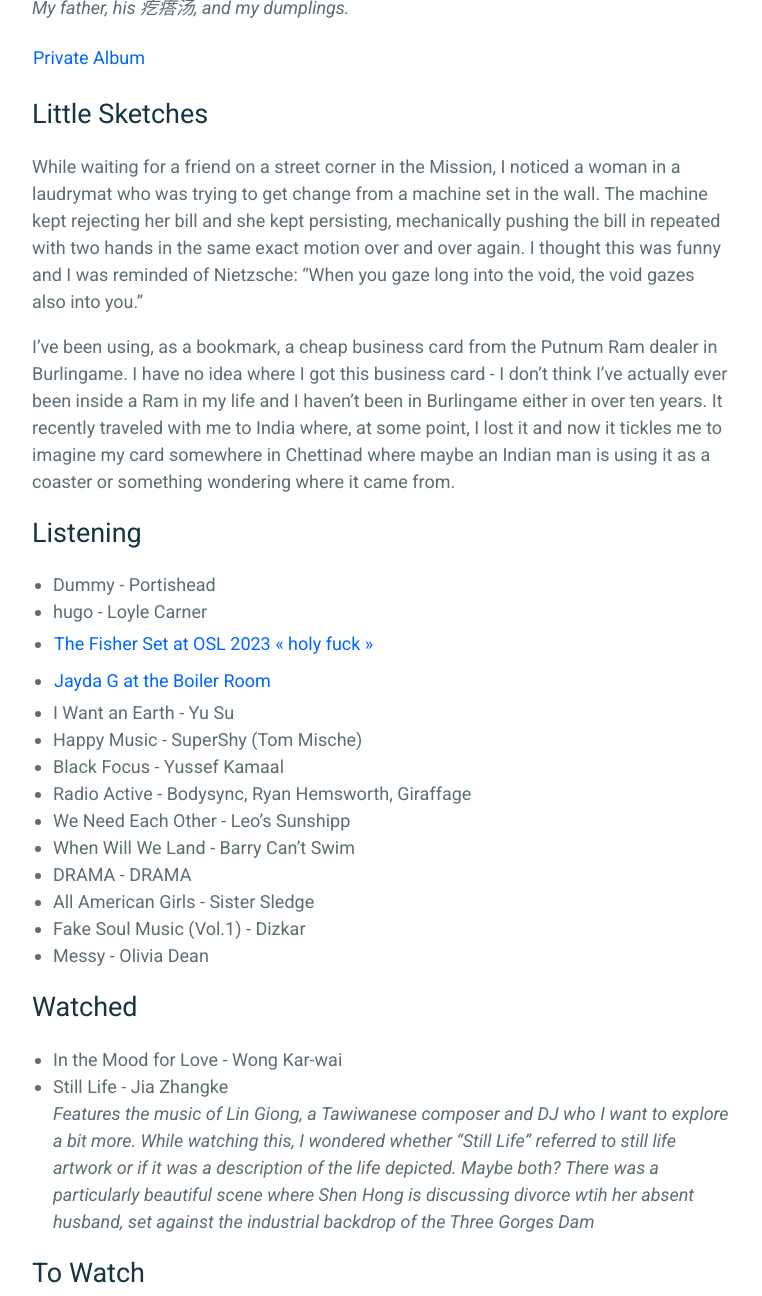
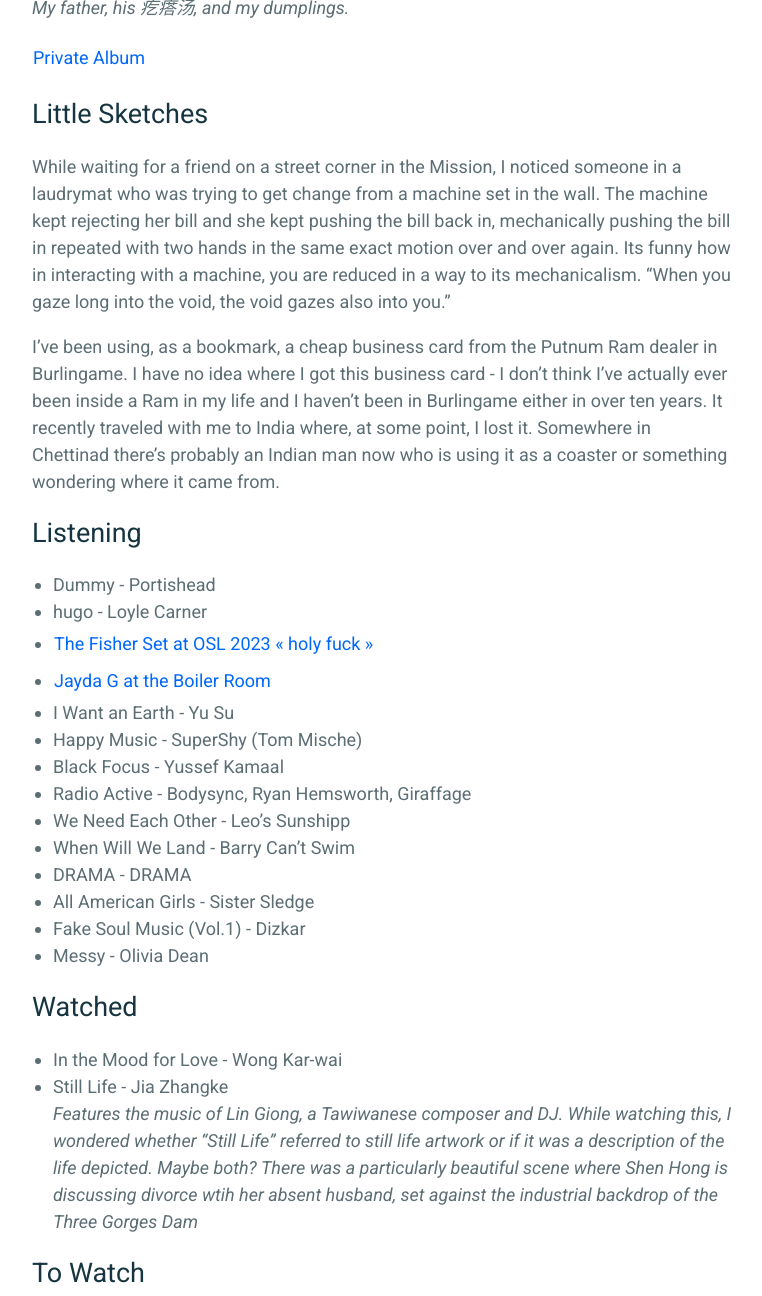
Before and after one commit to frankwang95/frankwang95.github.io, a Jekyll site: the page built from _posts/2023-11-05-october-snippits.md, in a window 1280 px wide and 1400 px high, scrolled down 1546 px, cut to the strip 104-1400 px from the top of the window. Shown: the whole strip, without its empty margins (258-1020 px from the left). Built offline with Jekyll 4.4.1, drawn with Linux system fonts in a browser that asks for light colours.

Commit message:
Gibralter road post

```diff
--- a/_posts/2023-11-05-october-snippits.md
+++ b/_posts/2023-11-05-october-snippits.md
@@ -30,9 +30,9 @@ tags: snippits
 
 # Little Sketches
 
-While waiting for a friend on a street corner in the Mission, I noticed a woman in a laudrymat who was trying to get change from a machine set in the wall. The machine kept rejecting her bill and she kept persisting, mechanically pushing the bill in repeated with two hands in the same exact motion over and over again. I thought this was funny and I was reminded of Nietzsche: "When you gaze long into the void, the void gazes also into you."
+While waiting for a friend on a street corner in the Mission, I noticed someone in a laudrymat who was trying to get change from a machine set in the wall. The machine kept rejecting her bill and she kept pushing the bill back in, mechanically pushing the bill in repeated with two hands in the same exact motion over and over again. Its funny how in interacting with a machine, you are reduced in a way to its mechanicalism. "When you gaze long into the void, the void gazes also into you."
 
-I've been using, as a bookmark, a cheap business card from the Putnum Ram dealer in Burlingame. I have no idea where I got this business card - I don't think I've actually ever been inside a Ram in my life and I haven't been in Burlingame either in over ten years. It recently traveled with me to India where, at some point, I lost it and now it tickles me to imagine my card somewhere in Chettinad where maybe an Indian man is using it as a coaster or something wondering where it came from.
+I've been using, as a bookmark, a cheap business card from the Putnum Ram dealer in Burlingame. I have no idea where I got this business card - I don't think I've actually ever been inside a Ram in my life and I haven't been in Burlingame either in over ten years. It recently traveled with me to India where, at some point, I lost it. Somewhere in Chettinad there's probably an Indian man now who is using it as a coaster or something wondering where it came from.
 
 # Listening
 
@@ -55,7 +55,7 @@ I've been using, as a bookmark, a cheap business card from the Putnum Ram dealer
 
 - In the Mood for Love - Wong Kar-wai
 - Still Life - Jia Zhangke \
-  *Features the music of Lin Giong, a Tawiwanese composer and DJ who I want to explore a bit more. While watching this, I wondered whether "Still Life" referred to still life artwork or if it was a description of the life depicted. Maybe both? There was a particularly beautiful scene where Shen Hong is discussing divorce wtih her absent husband, set against the industrial backdrop of the Three Gorges Dam*
+  *Features the music of Lin Giong, a Tawiwanese composer and DJ. While watching this, I wondered whether "Still Life" referred to still life artwork or if it was a description of the life depicted. Maybe both? There was a particularly beautiful scene where Shen Hong is discussing divorce wtih her absent husband, set against the industrial backdrop of the Three Gorges Dam*
 
 # To Watch
 
```
Also changed, not shown: _posts/2023-08-31-the-journey-back-to-photography.md (+2 -2 lines).
